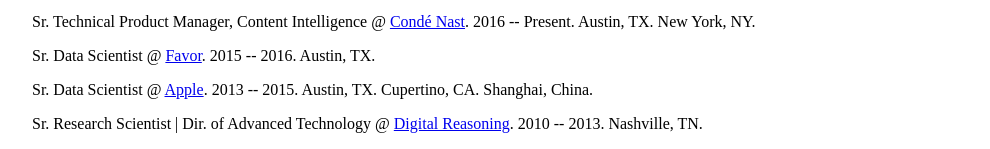
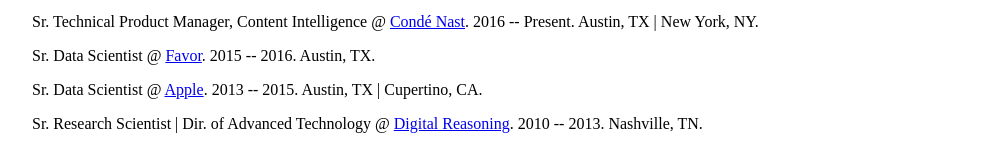
Before and after one commit to jamesjgardner/jamesjgardner.github.io, a plain HTML site: page index.html in a window 1280 px wide. Shown: the part 191-340 px from the top of the page, without its empty margins (168-1158 px from the left). Drawn offline with Linux system fonts and the light colour scheme.

Commit message:
Update index.html

```diff
--- a/index.html
+++ b/index.html
@@ -65,9 +65,9 @@ width: 100%;
     and internet standards. I'm a math nerd and feel lucky to have an Erdős number of 3.
     I've been the resident bon vivant at <a href="http://cilantrolime.com">Cilantro Lime</a> since 2016.
     I appreciate golf, cigars and scotch. Usually in that order.</p>
-    <p>Sr. Technical Product Manager, Content Intelligence @ <a href="http://www.condenast.com/">Condé Nast</a>. 2016 -- Present. Austin, TX. New York, NY.</p>
+    <p>Sr. Technical Product Manager, Content Intelligence @ <a href="http://www.condenast.com/">Condé Nast</a>. 2016 -- Present. Austin, TX | New York, NY.</p>
     <p>Sr. Data Scientist @ <a href="https://favordelivery.com">Favor</a>. 2015 -- 2016. Austin, TX.</p>
-    <p>Sr. Data Scientist @ <a href="https://apple.com">Apple</a>. 2013 -- 2015. Austin, TX. Cupertino, CA. Shanghai, China.</p>
+    <p>Sr. Data Scientist @ <a href="https://apple.com">Apple</a>. 2013 -- 2015. Austin, TX | Cupertino, CA.</p>
     <p>Sr. Research Scientist | Dir. of Advanced Technology @ <a href="http://www.digitalreasoning.com">Digital Reasoning</a>. 2010 -- 2013. Nashville, TN.</p>
     <p>PhD, Computer Science @ <a href="http://www.emory.edu">Emory University</a>. 2012. Atlanta, GA.</p>
     <p>MS, Computer Science @ Emory University. 2007. Atlanta, GA.</p>
```
